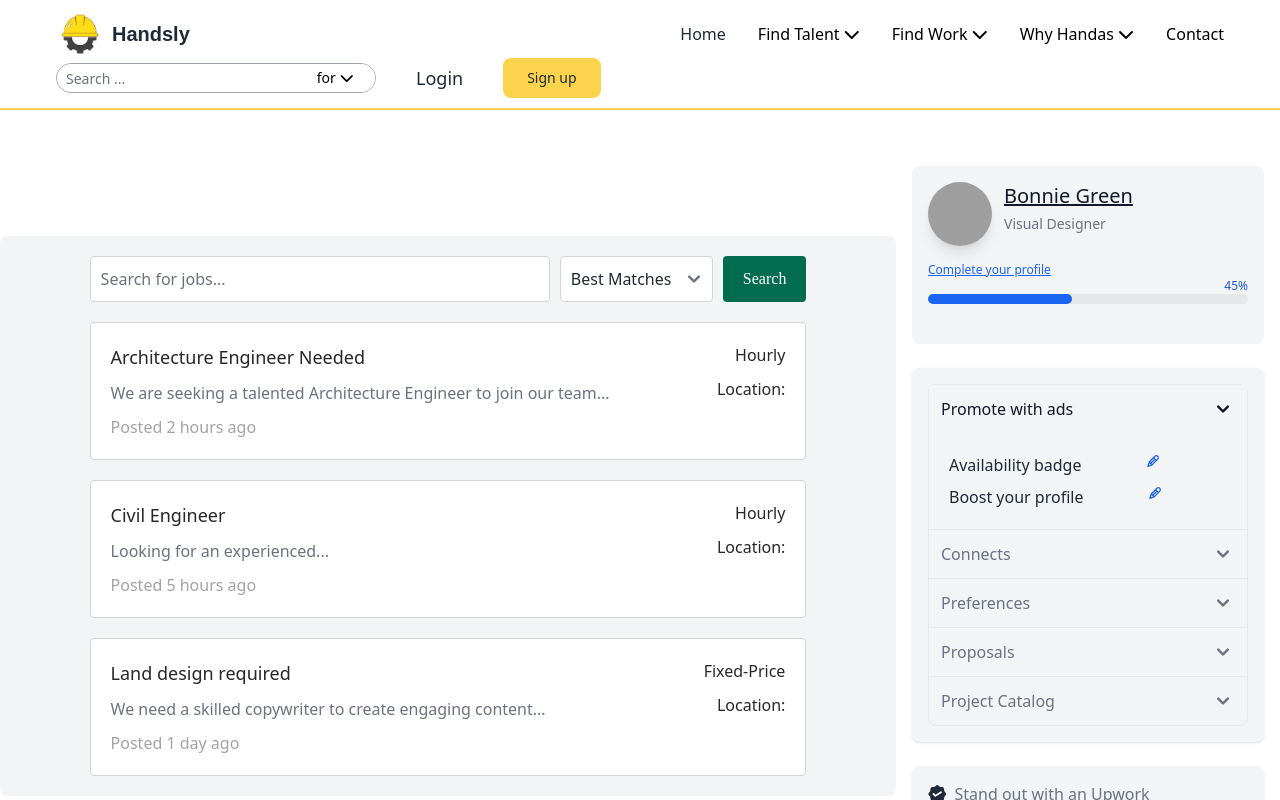
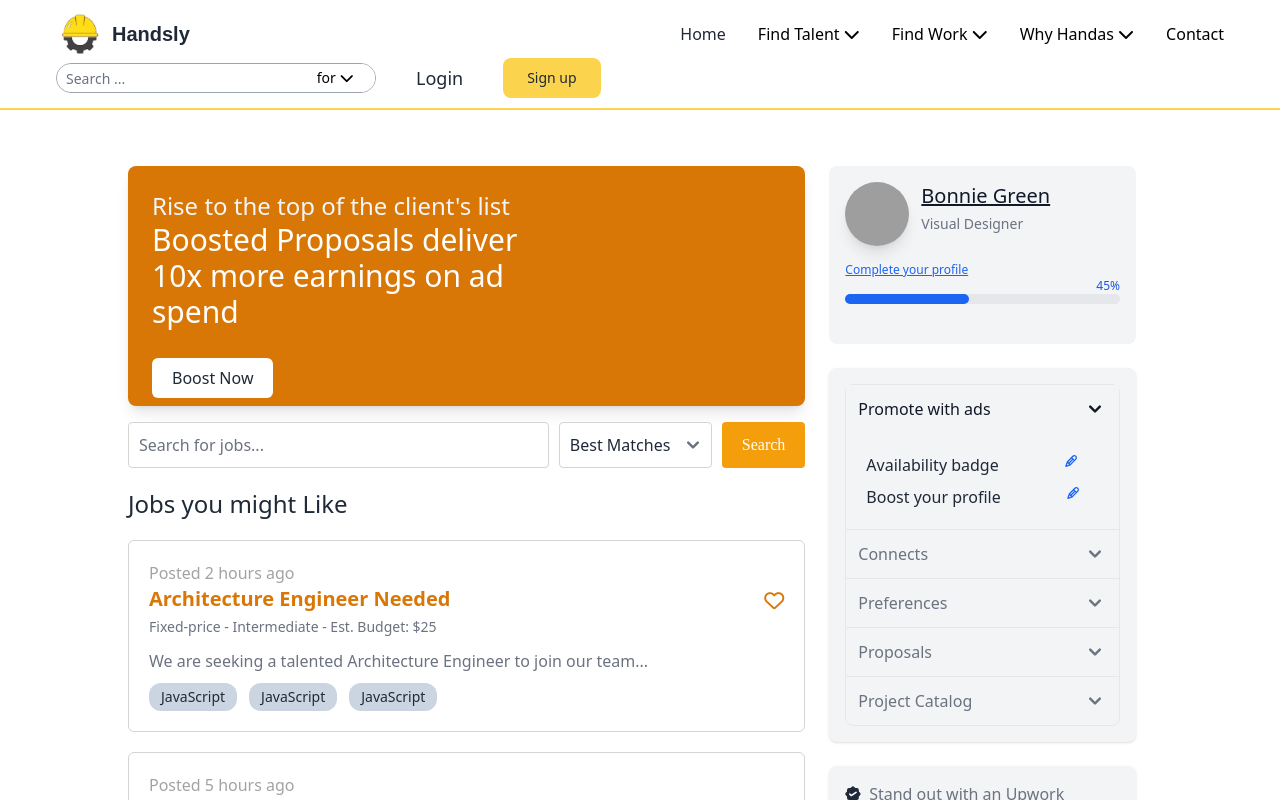
Before and after one commit to dalyDev-js/mern, a React (Create React App) app in the folder frontend/: page /jobs in a window 1280 px wide. Shown: the top 800 px of the page. Built offline with nearby package versions, Linux system fonts and the light colour scheme; grey boxes are pictures that could not be loaded; a web font is replaced by a local one.

Commit message:
update job page

```diff
--- a/frontend/src/Components/JobSearch/JobCard.js
+++ b/frontend/src/Components/JobSearch/JobCard.js
@@ -1,18 +1,52 @@
-import React from "react";
+import React, { useState } from "react";
 
 function JobCard({ title, description, postedTime, paymentType }) {
+  const [liked, setLiked] = useState(false);
+
+  const handleToggle = () => {
+    setLiked(!liked);
+  };
+
   return (
-    <article className="flex justify-between items-start p-5 bg-white rounded border border-solid border-neutral-300">
+    <article className="flex justify-between items-start p-5 bg-white hover:bg-slate-100 rounded-md border border-solid border-neutral-300">
       <div className="grow-[2]">
-        <h3 className="mb-2.5 text-lg text-zinc-800">{title}</h3>
+        <span className="text-neutral-400">{postedTime}</span>
+
+        <div className="first-part flex items-center justify-between">
+          <h3 className="mb-1 text-xl font-semibold text-amber-600">{title}</h3>
+          <i
+            className={`text-xl ${
+              liked
+                ? "fa-solid fa-heart cursor-pointer text-red-600"
+                : "fa-regular fa-heart text-amber-600 cursor-pointer"
+            }`}
+            onClick={handleToggle}
+          ></i>
+        </div>
+
+        <p className="text-sm mb-3 text-gray-500">
+          Fixed-price - Intermediate - Est. Budget: $25
+        </p>
         <p className="mb-2.5 text-gray-500">{description}</p>
-        <span className="text-neutral-400">{postedTime}</span>
+        <div className="skills flex gap-3">
+          <div className="skill p-1 px-3 text-sm rounded-xl bg-slate-300">
+            JavaScript
+          </div>
+          <div className="skill p-1 px-3 text-sm rounded-xl bg-slate-300">
+            JavaScript
+          </div>
+          <div className="skill p-1 px-3 text-sm rounded-xl bg-slate-300">
+            JavaScript
+          </div>
+        </div>
       </div>
-      <div className="text-right">
+
+      {/* <div className="text-right">
         <p className="mb-2.5 text-zinc-800">{paymentType}</p>
         <p className="mb-2.5 text-zinc-800">Location:</p>
-      </div>
+      </div> */}
     </article>
   );
 }
+
 export default JobCard;
--- a/frontend/src/Components/JobSearch/JobList.js
+++ b/frontend/src/Components/JobSearch/JobList.js
@@ -25,7 +25,7 @@ const jobsData = [
 
 function JobList() {
   return (
-    <div className="flex flex-col gap-5 w-4/5">
+    <div className="flex flex-col gap-5 w-full">
       {jobsData.map((job, index) => (
         <JobCard key={index} {...job} />
       ))}
--- a/frontend/src/Components/JobSearch/SearchBar.js
+++ b/frontend/src/Components/JobSearch/SearchBar.js
@@ -2,7 +2,7 @@ import React from "react";
 
 function SearchBar() {
   return (
-    <form className="flex gap-2.5 mb-5 w-4/5">
+    <form className="flex gap-2.5 mb-5 w-full">
       <label htmlFor="jobSearch" className="sr-only">
         Search for jobs
       </label>
@@ -16,7 +16,7 @@ function SearchBar() {
         <option>Best Matches</option>
         <option>Most Recent</option>
       </select>
-      <button className="px-5 py-2.5 text-white bg-green-700 rounded border-white border-[none] font-[bold]">
+      <button className="px-5 py-2.5 text-white bg-amber-500 rounded border-white border-[none] font-[bold]">
         Search
       </button>
     </form>
--- a/frontend/src/Pages/Jobs/Jobs.js
+++ b/frontend/src/Pages/Jobs/Jobs.js
@@ -5,19 +5,30 @@ import Sidebar from "../../Components/Sidebar/Sidebar";
 
 function JobSearch() {
   return (
-    <div className="flex justify-between items-center w-[100%] min-h-[100%] mt-10">
-      <main className="box-border flex relative flex-col shrink-0 w-[70%] h-screen">
-        <div className="flex flex-wrap justify-between">
-          <div className="flex-1 min-w-[300px]">
-            <div className="box-border p-5 w-full" />
+    <div className=" pb-8 items-center  mt-10">
+      <div className="jobs-page w-4/5 mx-auto flex gap-2">
+        <div className="left-content w-2/3">
+          <div className="big-label w-full p-6 rounded-lg shadow-lg bg-amber-600 h-60 mb-4 mt-4  ">
+            <p className="text-slate-100 text-2xl">
+              Rise to the top of the client's list
+            </p>
+            <p className="text-white text-3xl w-2/3">
+              Boosted Proposals deliver 10x more earnings on ad spend
+            </p>
+            <button className="mt-7 bg-white rounded-md p-2 px-5">
+              Boost Now
+            </button>
           </div>
+
+          <SearchBar />
+          <p className="text-2xl my-5 font-medium">Jobs you might Like</p>
+          <JobList />
         </div>
-        <section className="box-border flex relative flex-col shrink-0 items-center py-5 w-full bg-gray-100 rounded-lg">
-          <SearchBar />
-          <JobList />
-        </section>
-      </main>
-      <Sidebar />
+        <div className="right-content w-1/3">
+          {" "}
+          <Sidebar />
+        </div>
+      </div>
     </div>
   );
 }
```
